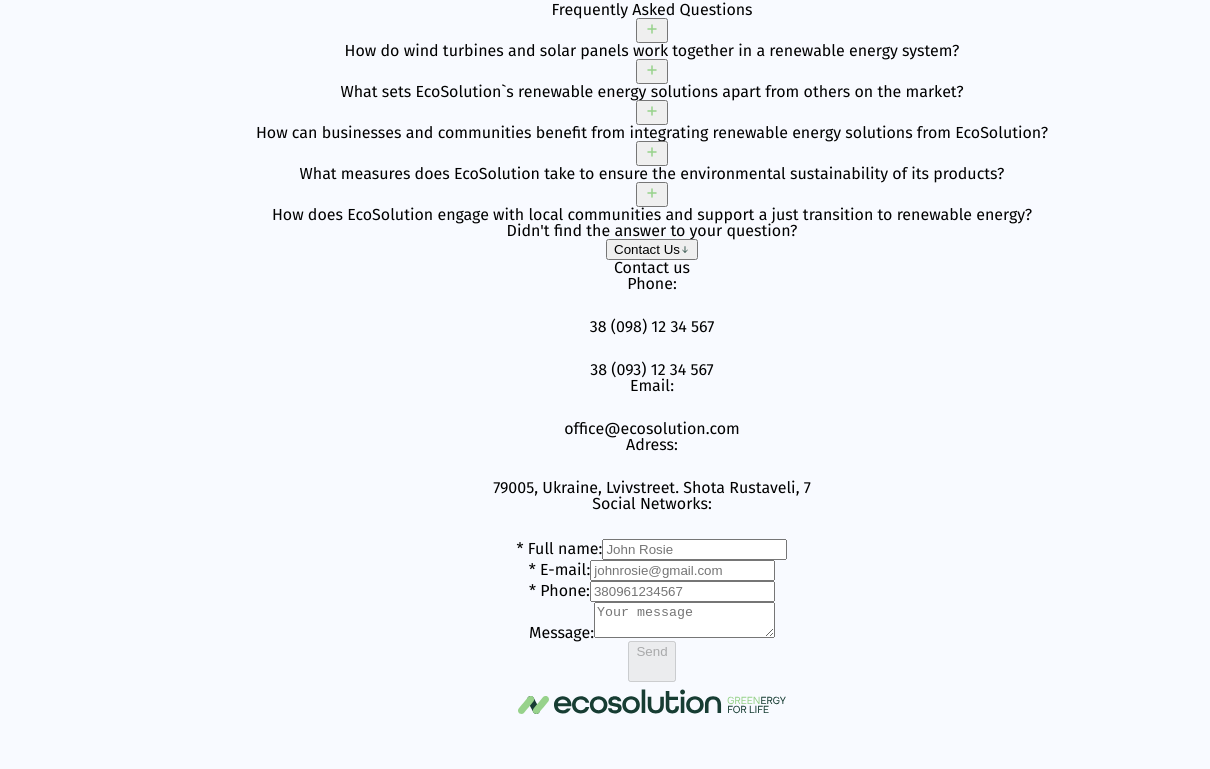
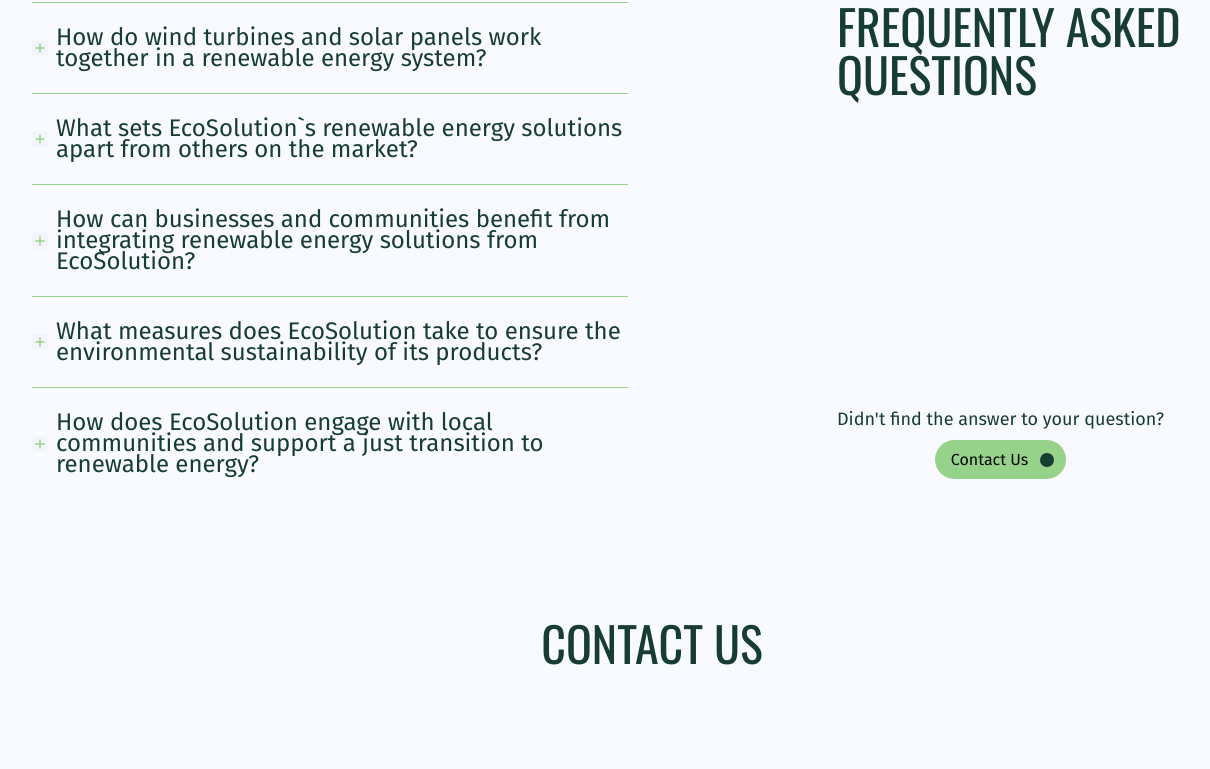
Before and after one commit to artyomakulov/ecosolution, a React (Create React App) app: page / in a window 1536 px wide. Shown: the part 3472-4241 px from the top of the page, without its empty margins (116-1326 px from the left). Built offline with nearby package versions, Linux system fonts and the light colour scheme.

Commit message:
finish web styles

```diff
--- a/src/components/About/About.jsx
+++ b/src/components/About/About.jsx
@@ -10,8 +10,8 @@
 
 const About = () => {
   return (
-    <div className={css.section}>
-      <div className={css.container} id="about">
+    <div className={css.section} id="about">
+      <div className={css.container}>
         <div className={css.adress}>
           <p className={css.adress_text}>
             79005, Ukraine, Lvivstreet. Shota Rustaveli, 7
--- a/src/components/Cases/Cases.jsx
+++ b/src/components/Cases/Cases.jsx
@@ -25,8 +25,8 @@
   const nextCard = items[(indexActiveCard + 1) % totalCards];
 
   return (
-    <div className={css.section}>
-      <div className={css.container} id="cases">
+    <div className={css.section} id="cases">
+      <div className={css.container}>
         <div className={css.slider_container}>
           <h2 className={css.title}>Successful cases of our company</h2>
           <div className={css.slider}>
--- a/src/components/Cases/Cases.module.css
+++ b/src/components/Cases/Cases.module.css
@@ -169,7 +169,7 @@
   .section {
     display: flex;
     justify-content: center;
-    margin: 120px 0;
+    margin-top: 120px;
   }
   .container {
     width: 1240px;
--- a/src/components/Contacts/Contacts.jsx
+++ b/src/components/Contacts/Contacts.jsx
@@ -8,8 +8,8 @@
 
 const Contacts = () => {
   return (
-    <div className={css.section}>
-      <div className={css.container} id="contacts">
+    <div className={css.section} id="contacts">
+      <div className={css.container} >
         <h2 className={css.title}>Contact us</h2>
         <div className={css.container768px}>
           <div className={css.contacts}>
@@ -48,7 +48,7 @@
               </div>
             </div>
           </div>
-          <Form/>
+          <Form />
         </div>
       </div>
     </div>
--- a/src/components/Contacts/Contacts.module.css
+++ b/src/components/Contacts/Contacts.module.css
@@ -44,6 +44,8 @@
 
   .contact_text {
     font-family: "Fira Sans", sans-serif;
+    font-size: 20px;
+
     color: var(--primary);
     text-align: start;
   }
@@ -108,6 +110,8 @@
 
   .contact_text {
     font-family: "Fira Sans", sans-serif;
+    font-size: 20px;
+
     color: var(--primary);
     text-align: start;
   }
@@ -178,6 +182,7 @@
 
   .contact_text {
     font-family: "Fira Sans", sans-serif;
+    font-size: 20px;
     color: var(--primary);
     text-align: start;
   }
@@ -190,3 +195,72 @@
     margin: 12px;
   }
 }
+
+@media only screen and (min-width: 1281px) {
+  .section {
+    display: flex;
+    justify-content: center;
+  }
+  .container {
+    width: 1240px;
+    margin: 120px 30px;
+  }
+  .title {
+    font-family: "Oswald", sans-serif;
+    font-size: 48px;
+    text-align: center;
+    text-transform: uppercase;
+    color: var(--primary);
+  }
+  .container768px {
+    display: flex;
+    justify-content: space-between;
+    align-items: flex-start;
+    margin-top: 96px;
+  }
+
+  .contacts {
+    width: 525px;
+  }
+
+  .contact_type {
+    text-align: start;
+    font-family: "Fira Sans", sans-serif;
+    font-size: 16px;
+    margin-bottom: 16px;
+    margin-top: 32px;
+    color: var(--primary);
+  }
+
+  .contact_item {
+    display: flex;
+    align-items: center;
+    justify-content: flex-start;
+    margin-bottom: 12px;
+    transition: color 0.3s;
+  }
+
+  .contact_img {
+    margin-right: 8px;
+    stroke: var(--primary);
+    transition: stroke 0.3s;
+  }
+  .contact_img:hover {
+    stroke: var(--second);
+  }
+
+  .contact_text {
+    font-family: "Fira Sans", sans-serif;
+    font-size: 24px;
+    color: var(--primary);
+    text-align: start;
+  }
+  .contact_block:last-child .contact_item {
+    display: flex;
+    justify-content: flex-start;
+  }
+  .contact_block:last-child .contact_item:nth-child(1) .contact_img,
+  .contact_block:last-child .contact_item:nth-child(2) .contact_img {
+    margin: 12px;
+  }
+}
--- a/src/components/Contacts/Form/Form.module.css
+++ b/src/components/Contacts/Form/Form.module.css
@@ -299,3 +299,104 @@
     transition: stroke 0.3s;
   }
 }
+
+@media only screen and (min-width: 1281px) {
+  .message_form_container {
+    width: 596px;
+    display: flex;
+    justify-content: center;
+    background-color: rgba(234, 237, 241, 1);
+    margin-top: 24px;
+  }
+
+  .message_form {
+    width: 100%;
+    display: flex;
+    flex-direction: column;
+    padding: 48px;
+  }
+
+  .contact_type {
+    display: flex;
+    flex-direction: column;
+    align-items: flex-start;
+    margin-bottom: 28px;
+    position: relative;
+  }
+  .lastContactType {
+    margin-bottom: 18px;
+  }
+
+  .input {
+    border: 0;
+    height: 22px;
+    width: 100%;
+    padding: 12px 0px 9px 0px;
+    border-bottom: 1px solid var(--second);
+    background: rgba(234, 237, 241, 1);
+    font-family: "Fira Sans", sans-serif;
+    font-size: 20px;
+    color: var(--primary);
+    transition: border-color 0.3s;
+    position: relative;
+  }
+
+  .input.invalid {
+    border-color: rgba(210, 139, 139, 1);
+  }
+
+  .errorContainer {
+    position: absolute;
+    right: 0;
+    bottom: -20px;
+  }
+
+  .errorMsg {
+    font-family: "Fira Sans", sans-serif;
+    color: rgba(210, 139, 139, 1);
+    font-size: 12px;
+  }
+
+  .contact_item {
+    font-family: "Fira Sans", sans-serif;
+    font-size: 16px;
+    color: var(--primary);
+  }
+
+  .message {
+    height: 150px;
+    resize: none;
+  }
+  .btn_pos {
+    display: flex;
+    justify-content: flex-end;
+  }
+  .button {
+    display: flex;
+    align-items: center;
+    border: 1px solid var(--second);
+    border-radius: 25px;
+    background: rgba(234, 237, 241, 1);
+  }
+  .button:hover {
+    background-color: var(--primary);
+    color: var(--second);
+  }
+  .button_text {
+    font-family: "Fira Sans", sans-serif;
+    font-size: 16px;
+    padding: 8px 12px 8px 14px;
+    color: var(--primary);
+    transition: color 0.3s;
+  }
+  .button:hover .button_text {
+    color: var(--second);
+  }
+  .arrow {
+    padding: 8px;
+    border-radius: 25px;
+    background-color: var(--second);
+    stroke: var(--primary);
+    transition: stroke 0.3s;
+  }
+}
--- a/src/components/FAQ/FAQ.jsx
+++ b/src/components/FAQ/FAQ.jsx
@@ -18,25 +18,29 @@
     id: 2,
     question:
       "What sets EcoSolution`s renewable energy solutions apart from others on the market?",
-    answer: "Answer for question 2.",
+    answer:
+      "Our renewable energy solutions stand out through a comprehensive approach covering solar, wind, and cutting-edge technologies. We prioritize customization to meet specific needs, uphold environmental stewardship, boast a seasoned team with a proven track record, and maintain a client-centric focus. Choosing EcoSolution means opting for innovative, tailored, and environmentally conscious energy solutions.",
   },
   {
     id: 3,
     question:
       "How can businesses and communities benefit from integrating renewable energy solutions from EcoSolution?",
-    answer: "Answer for question 3.",
+    answer:
+      "Businesses and communities gain sustainable advantages by integrating EcoSolution's renewable energy solutions. Our tailored approach ensures cost-effective, eco-friendly energy solutions, fostering environmental responsibility, reducing long-term operational costs, and promoting energy independence for a resilient future.",
   },
   {
     id: 4,
     question:
       "What measures does EcoSolution take to ensure the environmental sustainability of its products?",
-    answer: "Answer for question 4.",
+    answer:
+      "EcoSolution prioritizes environmental sustainability by employing eco-friendly materials in product manufacturing, minimizing carbon footprint in production processes, and ensuring energy-efficient designs. We are committed to responsible sourcing, recycling initiatives, and continuous improvement in green practices to mitigate environmental impact.",
   },
   {
     id: 5,
     question:
       "How does EcoSolution engage with local communities and support a just transition to renewable energy?",
-    answer: "Answer for question 5.",
+    answer:
+      "EcoSolution fosters community engagement by collaborating with local stakeholders, providing education on renewable energy benefits, and offering job opportunities. Our commitment to a just transition involves prioritizing social equity, supporting local economies, and ensuring that the shift to renewable energy is inclusive and beneficial for all.",
   },
 ];
 
@@ -47,8 +51,8 @@
     setOpenQuestion(openQuestion === questionId ? null : questionId);
   };
   return (
-    <div className={css.section}>
-      <div className={css.container} id="faq">
+    <div className={css.section} id="faq">
+      <div className={css.container}>
         <h2 className={css.title}>Frequently Asked Questions</h2>
         <div className={css.ul_container}>
           <ul>
--- a/src/components/FAQ/FAQ.module.css
+++ b/src/components/FAQ/FAQ.module.css
@@ -208,7 +208,7 @@
     text-align: left;
     text-transform: uppercase;
     color: var(--primary);
-    left: 49%;
+    left: calc(50% - 15px);
     margin-left: 24px;
     width: 370px;
   }
@@ -255,7 +255,7 @@
     flex-direction: column;
     align-items: center;
     position: absolute;
-    left: 49%;
+    left: calc(50% - 15px);
     bottom: 20px;
     margin-left: 24px;
   }
@@ -295,3 +295,111 @@
     background-color: var(--second);
   }
 }
+
+@media only screen and (min-width: 1281px) {
+  .section {
+    display: flex;
+    justify-content: center;
+    position: relative;
+    margin-top: 120px;
+  }
+  .container {
+    width: 1240px;
+    margin: 0 30px;
+  }
+  .ul_container {
+    width: 596px;
+  }
+
+  .title {
+    position: absolute;
+    font-family: "Oswald", sans-serif;
+    font-size: 48px;
+    text-align: left;
+    text-transform: uppercase;
+    color: var(--primary);
+    left: calc(50% + 185px);
+    width: 370px;
+  }
+  .question_form {
+    display: flex;
+    justify-content: space-between;
+    align-items: center;
+    padding: 24px 0;
+    border-top: 1px solid var(--second);
+  }
+  .question {
+    font-family: "Fira Sans", sans-serif;
+    text-align: left;
+    font-size: 24px;
+    line-height: 21px;
+    color: var(--primary);
+  }
+  .answer {
+    font-family: "Fira Sans", sans-serif;
+    text-align: left;
+    font-size: 14px;
+    line-height: 17px;
+    color: var(--primary);
+    padding: 0 0 16px 24px;
+  }
+
+  .openBtn {
+    padding: 0;
+    margin: 0 8px 0 0;
+    border: 0;
+    background-color: rgba(243, 245, 250, 1);
+    display: flex;
+    align-items: center;
+  }
+  .after_text {
+    font-family: "Fira Sans", sans-serif;
+    text-align: center;
+    font-size: 18px;
+    color: var(--primary);
+    margin-top: 20px;
+  }
+  .contact_link {
+    display: flex;
+    flex-direction: column;
+    align-items: center;
+    position: absolute;
+    left: calc(50% + 185px);
+    bottom: 20px;
+  }
+
+  .dot {
+    width: 14px;
+    height: 14px;
+    background-color: var(--primary);
+    border-radius: 50%;
+    transition: color 0.3s;
+  }
+  .contactBtn {
+    display: flex;
+    align-items: center;
+    padding: 10px 12px 10px 16px;
+    margin-top: 12px;
+    background-color: var(--second);
+    border: 0;
+    border-radius: 50px;
+    cursor: pointer;
+    transition: color 0.3s;
+  }
+  .contactBtn:hover {
+    background-color: var(--primary);
+  }
+  .contactBtn_text {
+    margin-right: 12px;
+    font-family: "Fira Sans", sans-serif;
+    text-align: center;
+    font-size: 16px;
+    transition: color 0.3s;
+  }
+  .contactBtn:hover .contactBtn_text {
+    color: var(--second);
+  }
+  .contactBtn:hover .dot {
+    background-color: var(--second);
+  }
+}
--- a/src/components/Footer/Footer.jsx
+++ b/src/components/Footer/Footer.jsx
@@ -30,8 +30,10 @@
 
       <div className={css.adress}>
         <p>79005, Ukraine, Lvivstreet. Shota Rustaveli, 7</p>
-        <p>office@ecosolution.com</p>
-        <p>ecosolution © 2023</p>
+        <div className={css.adress_flex}>
+          <p>office@ecosolution.com</p>
+          <p>ecosolution © 2023</p>
+        </div>
       </div>
     </footer>
   );
--- a/src/components/Footer/Footer.module.css
+++ b/src/components/Footer/Footer.module.css
@@ -159,7 +159,7 @@
     stroke: var(--primary);
     transition: stroke 0.3s;
     left: 50%;
-    top: 39%;
+    top: 34%;
     position: absolute;
   }
 
@@ -177,3 +177,74 @@
     gap: 16px;
   }
 }
+
+@media only screen and (min-width: 1281px) {
+  footer {
+    display: flex;
+    flex-direction: column;
+    align-items: center;
+    position: relative;
+  }
+
+  .container {
+    min-width: 1240px;
+    margin: 0 30px;
+    padding: 40px 0 0 0;
+    border-top: 1px solid var(--second);
+
+    display: flex;
+    justify-content: space-between;
+    align-items: center;
+    position: relative;
+  }
+
+  .logo {
+    max-width: 100%;
+    height: auto;
+  }
+  .logo:hover > svg > g > path {
+    fill: var(--second);
+  }
+
+  .upBtn {
+    padding: 12px;
+    background-color: var(--second);
+    border-radius: 25px;
+    stroke: var(--primary);
+    transition: stroke 0.3s;
+  }
+  .upBtn:hover {
+    stroke: var(--second);
+    background-color: var(--primary);
+  }
+
+  .contact_item {
+    display: flex;
+    justify-content: center;
+    gap: 8px;
+    stroke: var(--primary);
+    transition: stroke 0.3s;
+    left: calc(50% + 135px);
+    top: 37%;
+    position: absolute;
+  }
+
+  .contact_img:hover {
+    stroke: var(--second);
+  }
+  .adress {
+    width: 1240px;
+    font-family: "Fira Sans", sans-serif;
+    line-height: 19px;
+    color: var(--primary);
+    display: flex;
+    justify-content: space-between;
+    margin: 16px 0;
+    gap: 16px;
+  }
+  .adress_flex {
+    display: flex;
+    justify-content: space-between;
+    gap: 167px;
+  }
+}
--- a/src/components/Header/Header.module.css
+++ b/src/components/Header/Header.module.css
@@ -502,7 +502,6 @@
     right: 0;
     left: 0;
     width: 100%;
-    max-width: 768px;
     height: 100%;
     z-index: 150;
     background-color: rgba(23, 61, 51, 0.25);
@@ -512,16 +511,16 @@
 
   .modalContentContainer {
     position: fixed;
-    top: 0;
-    right: 0;
-    width: 320px;
+    top: -20px;
+    left: calc(50% + 240px);
+    width: 365px;
     margin: 36px 30px 0 20px;
     border-radius: 25px;
     background-color: rgba(23, 61, 51, 0.75);
   }
 
   .modalContent {
-    height: 700px;
+    height: 850px;
   }
   .btnClose {
     display: flex;
```
